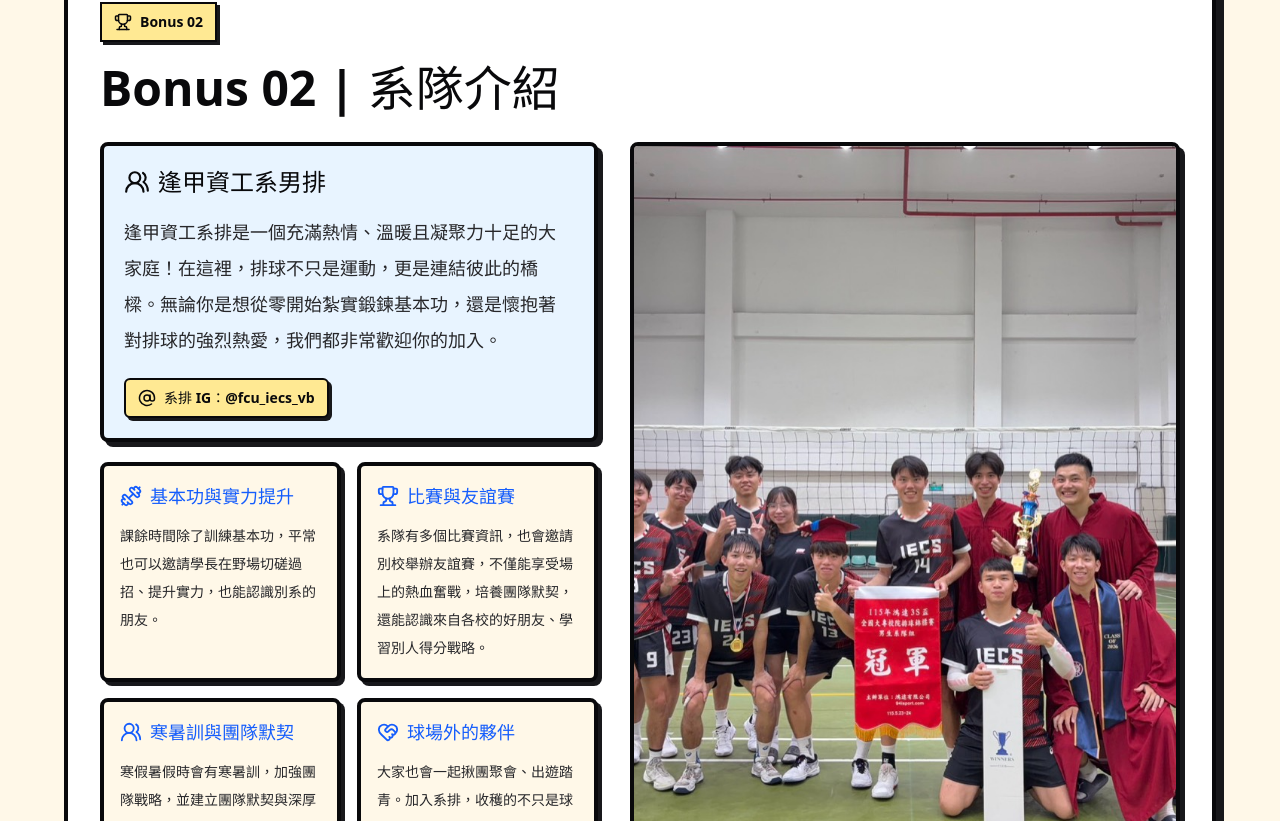
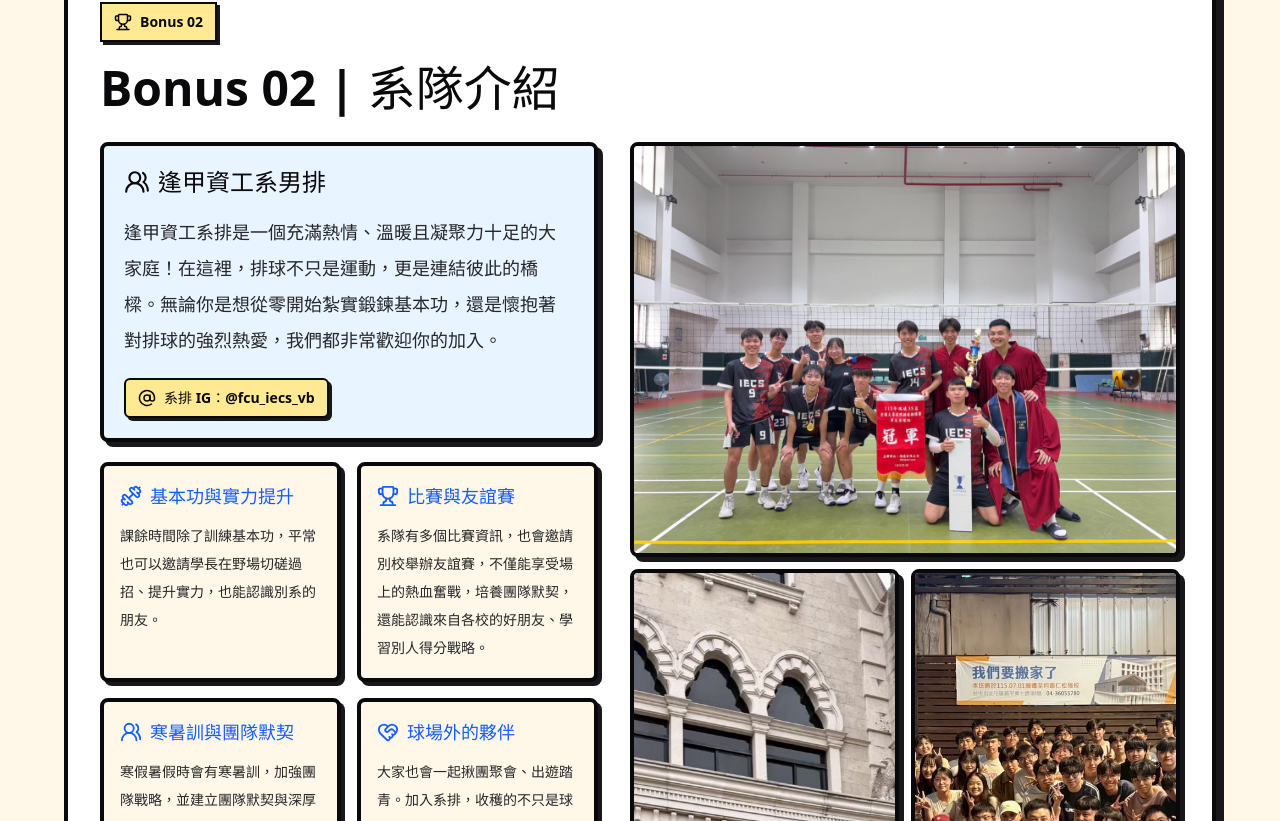
Before and after one commit to AllEnough/iecs_handbook, a React (Vite) app: page / in a window 1280 px wide. Shown: the part 6519-7340 px from the top of the page. Built offline with nearby package versions, Linux system fonts and the light colour scheme.

Commit message:
style: restore mixed volleyball photo layout

```diff
--- a/src/components/SportsTeamSection.jsx
+++ b/src/components/SportsTeamSection.jsx
@@ -30,14 +30,20 @@ const teamPhotos = [
   {
     src: volleyballChampion,
     alt: '逢甲資工系男排比賽得獎合照',
+    className: 'lg:col-span-2',
+    imageClassName: 'h-[170px] md:h-[190px] lg:h-full',
   },
   {
     src: volleyballOuting,
     alt: '逢甲資工系排出遊合照',
+    className: 'lg:row-span-2',
+    imageClassName: 'h-[260px] md:h-[360px] lg:h-full',
   },
   {
     src: volleyballGathering,
     alt: '逢甲資工系排聚會大合照',
+    className: '',
+    imageClassName: 'h-[170px] md:h-[190px] lg:h-full',
   },
 ]
 
@@ -98,17 +104,17 @@ function SportsTeamSection() {
               </div>
             </div>
 
-            <div className="grid gap-3 lg:grid-rows-3">
+            <div className="grid gap-3 lg:grid-cols-2 lg:grid-rows-[1fr_1fr_1fr]">
               {teamPhotos.map((photo) => (
                 <figure
                   key={photo.alt}
-                  className="photo-frame overflow-hidden rounded-lg border-4 border-zinc-950 bg-white shadow-[5px_5px_0_#18181b]"
+                  className={`photo-frame overflow-hidden rounded-lg border-4 border-zinc-950 bg-white shadow-[5px_5px_0_#18181b] ${photo.className}`}
                 >
                   <img
                     src={photo.src}
                     alt={photo.alt}
                     loading="lazy"
-                    className="h-[170px] w-full object-cover md:h-[190px] lg:h-full"
+                    className={`${photo.imageClassName} w-full object-cover`}
                   />
                 </figure>
               ))}
```
